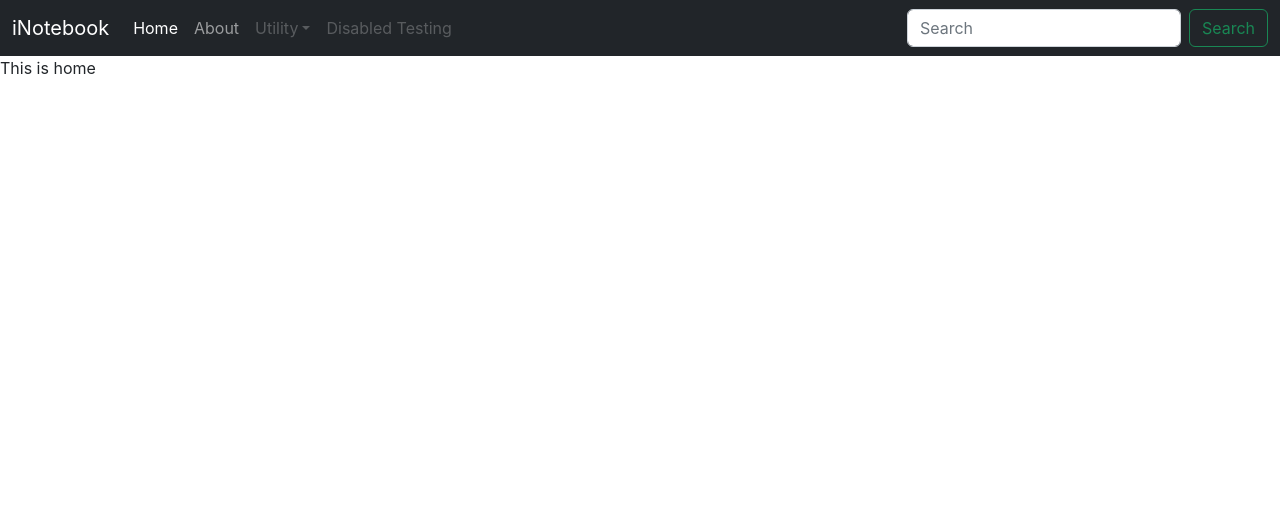
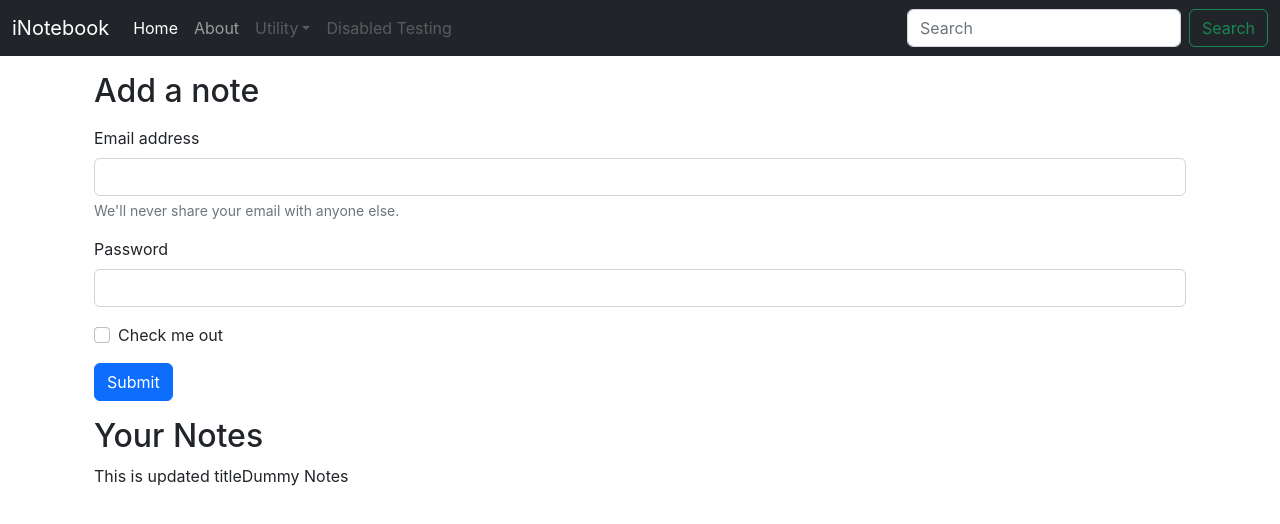
Before and after one commit to rahulkumarcse/inotebook, a React (Create React App) app: page / in a window 1280 px wide. Shown: the top 524 px of the page. Built offline with nearby package versions, Linux system fonts and the light colour scheme; the HTML template or start-up script is replaced by a standard one.

Commit message:
Note page initialized with create state using context api

```diff
--- a/src/App.js
+++ b/src/App.js
@@ -12,10 +12,12 @@
    <Notestate>
     <Router>
     <Navbar/>
+    <div className='container' >
     <Routes>
     <Route exact path="/" element={<Home/>}></Route>
     <Route exact path="/about" element={<About/>}></Route>
     </Routes>
+    </div>
     </Router>
     </Notestate>
     </>
--- a/src/components/Home.js
+++ b/src/components/Home.js
@@ -1,9 +1,36 @@
-import React from 'react'
+import React, { useContext } from 'react'
+import NoteContext from '../context/note/NoteContext';
 
 function Home() {
+  const context = useContext(NoteContext);
+  const {notes,setNotes} = context
   return (
     <div>
-      This is home
+      <div className='container my-3'>
+      <h2>Add a note</h2>
+      <form className='my-3'>
+        <div className="mb-3">
+          <label for="exampleInputEmail1" className="form-label">Email address</label>
+          <input type="email" className="form-control" id="exampleInputEmail1" aria-describedby="emailHelp" />
+          <div id="emailHelp" className="form-text">We'll never share your email with anyone else.</div>
+        </div>
+        <div className="mb-3">
+          <label for="exampleInputPassword1" className="form-label">Password</label>
+          <input type="password" className="form-control" id="exampleInputPassword1" />
+        </div>
+        <div className="mb-3 form-check">
+          <input type="checkbox" className="form-check-input" id="exampleCheck1" />
+          <label className="form-check-label" for="exampleCheck1">Check me out</label>
+        </div>
+        <button type="submit" className="btn btn-primary">Submit</button>
+      </form>
+      </div>
+    <div className="container my-3">
+      <h2>Your Notes</h2>
+      {notes.map((note)=>{
+        return note.title;
+      })}
+    </div>
     </div>
   )
 }
--- a/src/context/note/NoteState.js
+++ b/src/context/note/NoteState.js
@@ -2,8 +2,27 @@
 import NoteContext from "./NoteContext";
 
 const Notestate = (props) =>{
+    const notesInitial = [
+        {
+            "id": "62dd3b449d642d7de7c788b2",
+            "user": "62dd3abb9d642d7de7c788b1",
+            "title": "This is updated title",
+            "description": "this is updated description",
+            "tag": "This is updated tag",
+            "date": "2022-07-24T12:29:56.402+00:00"
+          },
+          {
+            "id": "62dd3b649d642d7de7c788b3",
+            "user": "62dd3abb9d642d7de7c788b1",
+            "title": "Dummy Notes",
+            "description": "This is dummy notes",
+            "tag": "Dummy Notes",
+            "date": "2022-07-24T12:30:28.543+00:00"
+          }
+    ]
+    const[notes,setNotes] = useState(notesInitial);
     return(
-        <NoteContext.Provider value={{}}>
+        <NoteContext.Provider value={{notes, setNotes}}>
                 {props.children}
         </NoteContext.Provider>
     );
```
